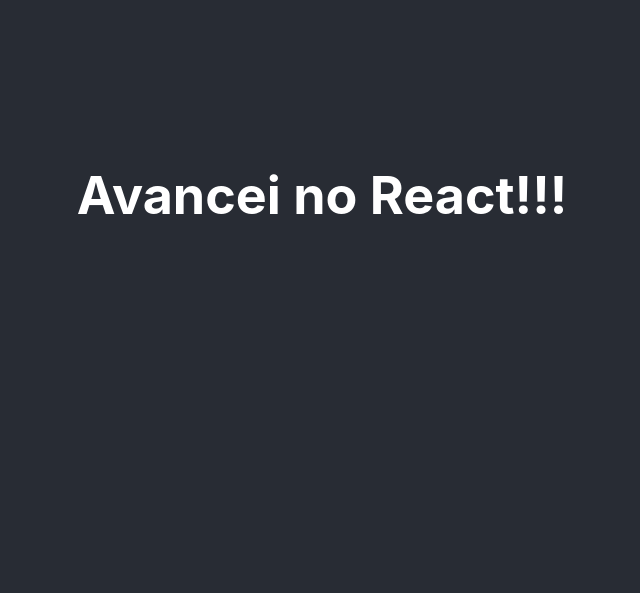
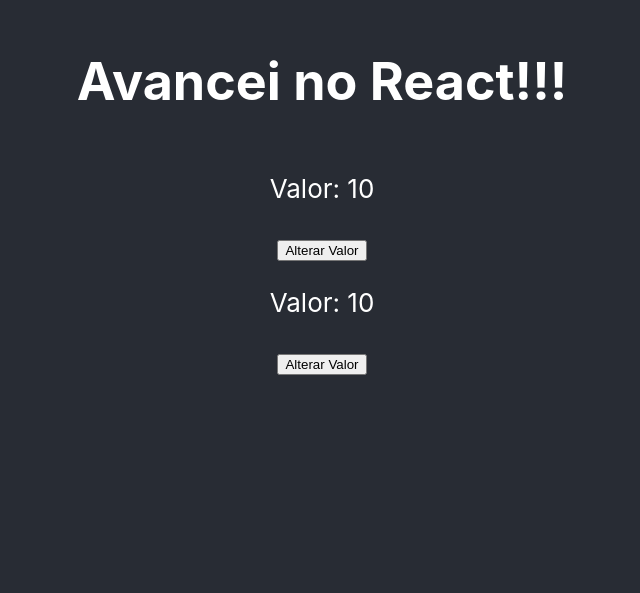
Before and after one commit to thallysonsalazar2025/CursoReact, a React (Create React App) app: page / in a window 1280 px wide. Shown: the part 205-798 px from the top of the page, without its empty margins (318-958 px from the left). Built offline with nearby package versions, Linux system fonts and the light colour scheme.

Commit message:
[REACT-002] FUNDAMENTOS- Utiliza set para trabalhar com valores

```diff
--- a/src/App.tsx
+++ b/src/App.tsx
@@ -2,12 +2,15 @@
 import './App.css';
 //forma de importar imagens do assets usando o valor da variavel
 import QUALQUER from "./assets/imagemQualquer.png"
+import ManageData from "./components/ManageData";
 
 function App() {
   return (
+
     <div className="App">
       <header className="App-header">
         <h1>Avancei no React!!!</h1>
+          <ManageData />
       </header>
         {/** Inclui imagens do public*/}
         <div>
--- /dev/null
+++ b/src/components/ManageData.js
@@ -0,0 +1,20 @@
+import {useState} from "react";
+
+const ManageData = () => {
+    let someData = 10;
+    const [number, setNumber] = useState(10);
+
+    return (
+        <div>
+            <p>Valor: {someData}</p>
+            <button onClick={() =>  (someData = 15)}>Alterar Valor</button>
+            <div>
+                <p>Valor: {someData}</p>
+                <button onClick={() =>  setNumber(25)}>Alterar Valor</button>
+            </div>
+        </div>
+
+
+    )
+}
+export default ManageData;
```
